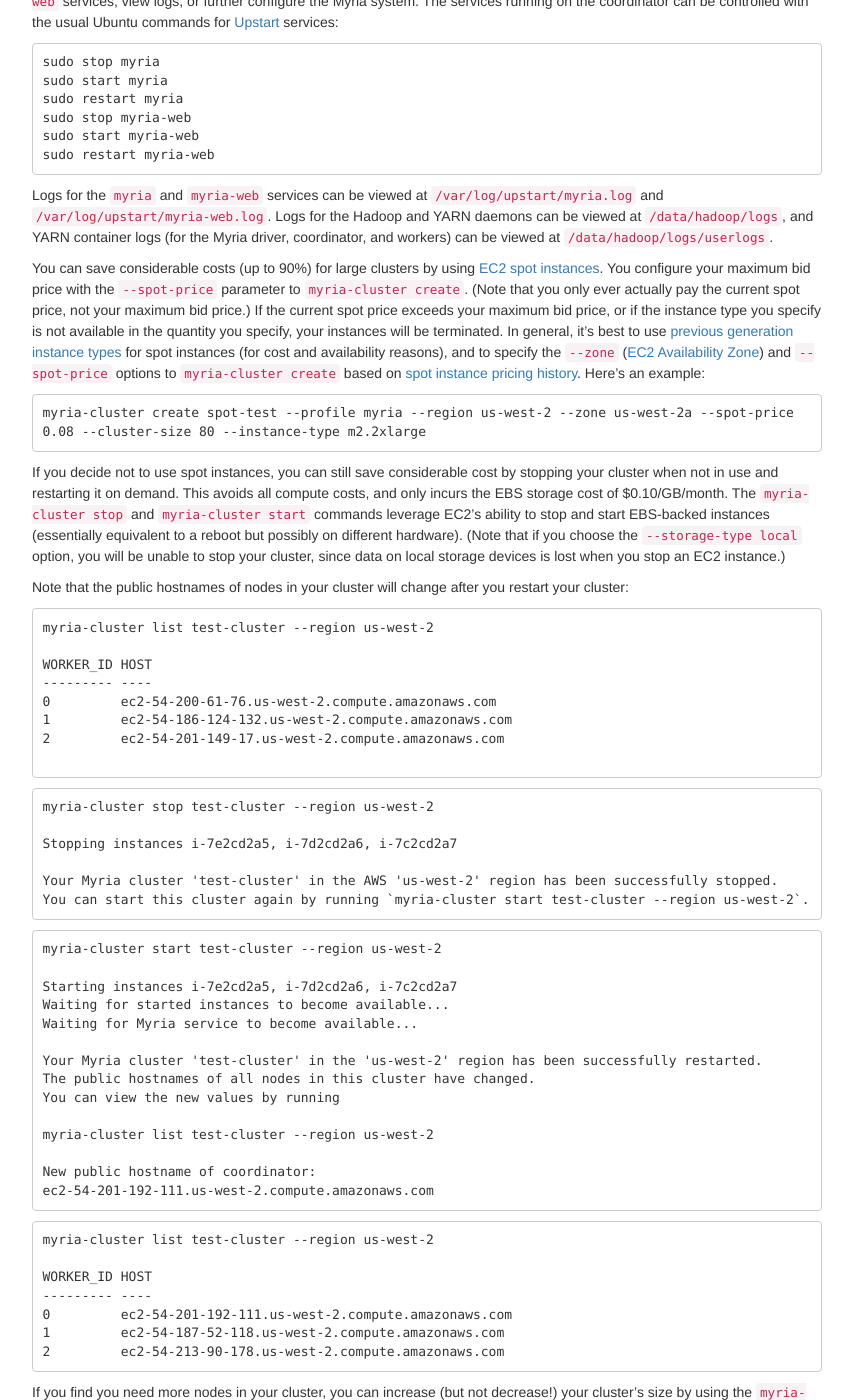
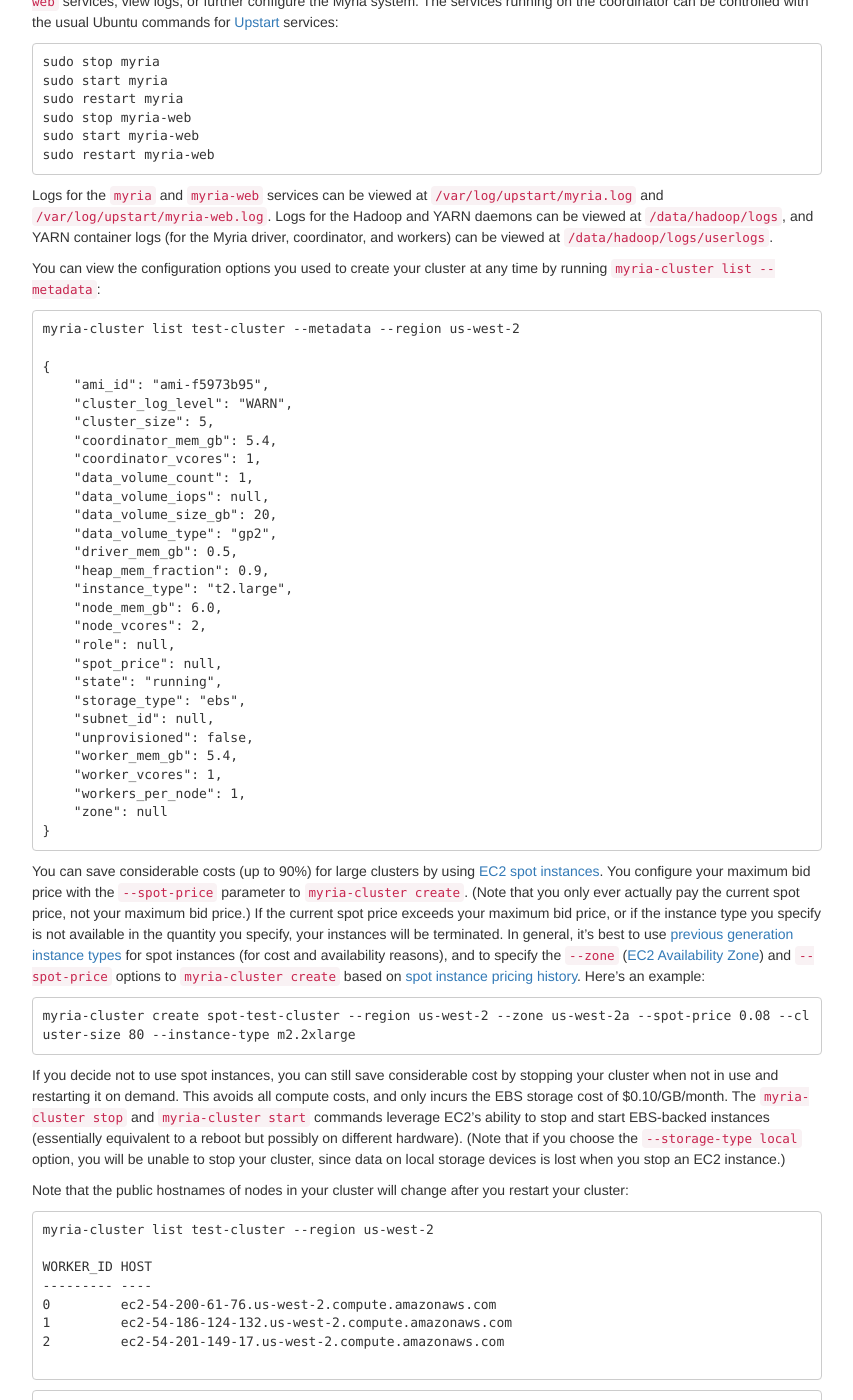
Before and after one commit to uwescience/myria-website, a Jekyll site: the page built from docs/myria-ec2.markdown, in a window 1280 px wide and 1400 px high, scrolled down 4368 px. Shown: the whole window, without its empty margins (213-1066 px from the left). Built offline with Jekyll 4.4.1, drawn with Linux system fonts in a browser that asks for light colours; nearby versions of some CDN libraries; some of the changed text lies outside the part shown.

Commit message:
add metadata option to list

````diff
--- a/docs/myria-ec2.markdown
+++ b/docs/myria-ec2.markdown
@@ -228,10 +228,43 @@
 
 Logs for the `myria` and `myria-web` services can be viewed at `/var/log/upstart/myria.log` and `/var/log/upstart/myria-web.log`. Logs for the Hadoop and YARN daemons can be viewed at `/data/hadoop/logs`, and YARN container logs (for the Myria driver, coordinator, and workers) can be viewed at `/data/hadoop/logs/userlogs`.
 
+You can view the configuration options you used to create your cluster at any time by running `myria-cluster list --metadata`:
+
+```
+myria-cluster list test-cluster --metadata --region us-west-2
+
+{
+    "ami_id": "ami-f5973b95",
+    "cluster_log_level": "WARN",
+    "cluster_size": 5,
+    "coordinator_mem_gb": 5.4,
+    "coordinator_vcores": 1,
+    "data_volume_count": 1,
+    "data_volume_iops": null,
+    "data_volume_size_gb": 20,
+    "data_volume_type": "gp2",
+    "driver_mem_gb": 0.5,
+    "heap_mem_fraction": 0.9,
+    "instance_type": "t2.large",
+    "node_mem_gb": 6.0,
+    "node_vcores": 2,
+    "role": null,
+    "spot_price": null,
+    "state": "running",
+    "storage_type": "ebs",
+    "subnet_id": null,
+    "unprovisioned": false,
+    "worker_mem_gb": 5.4,
+    "worker_vcores": 1,
+    "workers_per_node": 1,
+    "zone": null
+}
+```
+
 You can save considerable costs (up to 90%) for large clusters by using [EC2 spot instances](http://docs.aws.amazon.com/AWSEC2/latest/UserGuide/using-spot-instances.html). You configure your maximum bid price with the `--spot-price` parameter to `myria-cluster create`. (Note that you only ever actually pay the current spot price, not your maximum bid price.) If the current spot price exceeds your maximum bid price, or if the instance type you specify is not available in the quantity you specify, your instances will be terminated. In general, it’s best to use [previous generation instance types](https://aws.amazon.com/ec2/previous-generation/) for spot instances (for cost and availability reasons), and to specify the `--zone` ([EC2 Availability Zone](http://docs.aws.amazon.com/AWSEC2/latest/UserGuide/using-regions-availability-zones.html)) and `--spot-price` options to `myria-cluster create` based on [spot instance pricing history](http://docs.aws.amazon.com/AWSEC2/latest/UserGuide/using-spot-instances-history.html). Here’s an example:
 
 ```
-myria-cluster create spot-test --profile myria --region us-west-2 --zone us-west-2a --spot-price 0.08 --cluster-size 80 --instance-type m2.2xlarge
+myria-cluster create spot-test-cluster --region us-west-2 --zone us-west-2a --spot-price 0.08 --cluster-size 80 --instance-type m2.2xlarge
 ```
 
 If you decide not to use spot instances, you can still save considerable cost by stopping your cluster when not in use and restarting it on demand. This avoids all compute costs, and only incurs the EBS storage cost of $0.10/GB/month. The `myria-cluster stop` and `myria-cluster start` commands leverage EC2’s ability to stop and start EBS-backed instances (essentially equivalent to a reboot but possibly on different hardware). (Note that if you choose the `--storage-type local` option, you will be unable to stop your cluster, since data on local storage devices is lost when you stop an EC2 instance.)
@@ -312,6 +345,7 @@
 ```
 myria-cluster destroy test-cluster --region us-west-2
 
+Are you sure you want to destroy the cluster 'test-cluster' in the 'us-west-2' region? [y/N]: y
 Terminating instances i-7e2cd2a5, i-7d2cd2a6, i-7c2cd2a7
 Deleting security group test-cluster (sg-5605f630).
 Security group test-cluster (sg-5605f630) successfully deleted
@@ -364,7 +398,7 @@
 And finally, you can delete an image in specified regions using the `myria-cluster delete-image` command:
 
 ```
-myria-cluster delete-image myria-hvm-test --region us-west-2 --region us-east-1 --region  us-west-1
+myria-cluster delete-image myria-hvm-test --region us-west-2 --region us-east-1 --region us-west-1
 
 Are you sure you want to delete the AMI 'myria-hvm-test' in the us-west-2, us-east-1, us-west-1 regions? [y/N]: y
 Deregistering AMI with name 'myria-hvm-test' (ID: ami-1f278e7f) in region 'us-west-2'...
````
